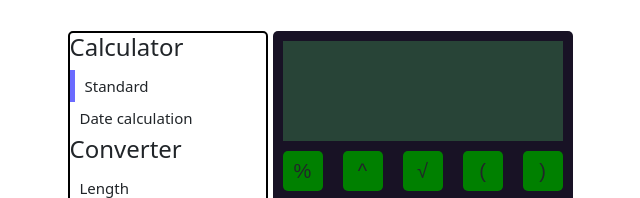
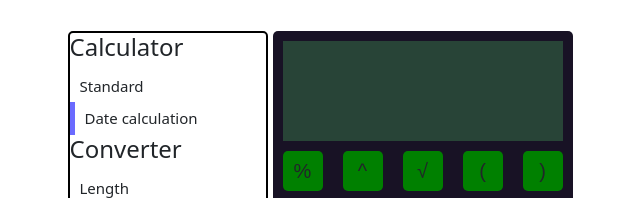
Before and after one commit to tuanbinh8/Calculator-Converter, a plain HTML site: page index.html in a window 1280 px wide. Both pictures are taken after a click on the element "Date calculation". Shown: the part 152-350 px from the top of the page, 320-960 px from the left. Drawn offline with nearby package versions, Linux system fonts and the light colour scheme.

Commit message:
update some code

```diff
--- a/index.html
+++ b/index.html
@@ -5,7 +5,7 @@
     <meta charset="UTF-8">
     <meta http-equiv="X-UA-Compatible" content="IE=edge">
     <meta name="viewport" content="width=device-width, initial-scale=1.0">
-    <title>Calculator</title>
+    <title>Calculator & Converter</title>
     <link rel="stylesheet" href="style.css">
     <link href="https://cdn.jsdelivr.net/npm/bootstrap@5.1.3/dist/css/bootstrap.min.css" rel="stylesheet"
         integrity="sha384-1BmE4kWBq78iYhFldvKuhfTAU6auU8tT94WrHftjDbrCEXSU1oBoqyl2QvZ6jIW3" crossorigin="anonymous">
@@ -28,7 +28,7 @@
                 <div>Time</div>
                 <div>Data</div>
             </div>
-            <div class="calculator">
+            <div class="calculator" style="display: block;">
                 <div class="screen">
                     <div class="calculation"></div>
                     <div class="result"></div>
--- a/script.js
+++ b/script.js
@@ -1,3 +1,16 @@
-document.getElementById('switching-mode-button').onclick=()=>{
+document.getElementById('switching-mode-button').onclick = () => {
 
 }
+let selectOtherCalculatorsButtons = Array.from(document.querySelectorAll('#other-calculators div'))
+for (let i = 0; i < selectOtherCalculatorsButtons.length; i++) {
+    let clickedButton = selectOtherCalculatorsButtons[i]
+    clickedButton.onclick = () => {
+        selectOtherCalculatorsButtons.map((button) => {
+            if (button !== clickedButton)
+                button.classList.remove('active')
+            else
+                button.classList.add('active')
+        })
+    }
+
+}
--- a/style.css
+++ b/style.css
@@ -42,6 +42,7 @@
     border-radius: 5px;
     background-color: rgb(24, 18, 37);
     width: 300px;
+    display: none;
 }
 
 .screen {
@@ -53,6 +54,7 @@
     height: 100px;
     color: rgb(2, 2, 63);
     font-size: 25px;
+    display: flex;
 }
 
 .button {
```
